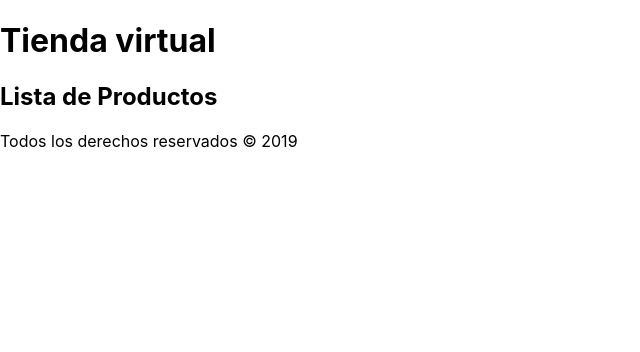
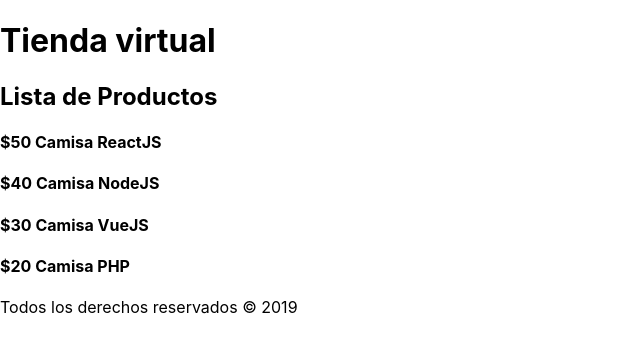
Before and after one commit to jaircanno/basicosReact, a React (Create React App) app: page / in a window 1280 px wide. Shown: the top 352 px of the page, without its empty margins (0-640 px from the left). Built offline with nearby package versions, Linux system fonts and the light colour scheme.

Commit message:
Implementacion de props y map para iterar entre componentes

```diff
--- a/src/App.js
+++ b/src/App.js
@@ -2,7 +2,7 @@
 import React, {Fragment} from 'react';
 import Header from './components/Header.js'
 import Footer from './components/Footer.js'
-import Product from './components/Product.js'
+import ProductList from './components/ProductList.js'
 
 function App() {
 
@@ -30,7 +30,7 @@
             titulo = 'Tienda virtual'
           />
 
-          <Product />
+          <ProductList />
 
           <Footer
               fecha = {fecha}
--- a/src/components/Product.js
+++ b/src/components/Product.js
@@ -1,32 +1,13 @@
-import React, { Component } from 'react';
+import React from 'react';
 
-class Product extends Component {
-
-    /*  ----- State ------------------------------------------------------------------ */
-    /*
-    *   El state se puede considerar como el contenido con el que se trabajará dentro
-    *       del componente, puntos a considerar:
-    *       -   Un state siempre tiene que ser un objeto.
-    */
-    state = {
-        products : [
-            {id: 1, name: 'Camisa ReactJS', precio: 50},
-            {id: 2, name: 'Camisa NodeJS', precio: 40},
-            {id: 3, name: 'Camisa VueJS', precio: 30},
-            {id: 4, name: 'Camisa PHP', precio: 20}
-        ]
-    };
-
-    render() {
-
-        /*  Aqui todavia es posible utilizar código JS */
-        const {products} = this.state;
-        console.log(products);
-
-        return (
-            <h2>Lista de Productos</h2>
-        );
-    }
-}
+/*
+*   En esta ocación se empleo la creación de un componente padre (ProductList), el cual
+*       se utiliza para iterar a cada uno de los elementos (state) con los que cuenta,
+*       para ello se le asigno al componente hijo (Product) ciertas props con los cuales
+*       se desea que itere cada vez que se le mande llamar por medio de un map()
+* */
+const Product = (props) => {
+    return ( <h4> ${props.product.price} {props.product.name} </h4>);
+};
 
 export default Product;
--- /dev/null
+++ b/src/components/ProductList.js
@@ -0,0 +1,48 @@
+import React, { Component, Fragment } from 'react';
+import Product from './Product.js'
+
+class ProductList extends Component {
+
+    /*  ----- State ------------------------------------------------------------------ */
+    /*
+    *   El state se puede considerar como el contenido con el que se trabajará dentro
+    *       del componente, puntos a considerar:
+    *       -   Un state siempre tiene que ser un objeto.
+    */
+    state = {
+        products : [
+            {id: 1, name: 'Camisa ReactJS', price: 50},
+            {id: 2, name: 'Camisa NodeJS', price: 40},
+            {id: 3, name: 'Camisa VueJS', price: 30},
+            {id: 4, name: 'Camisa PHP', price: 20}
+        ],
+        totalBuy: 500,
+        customer: 'Jair Cano'
+    };
+
+    render() {
+
+        /*  Aqui todavia es posible utilizar código JS */
+        const {products} = this.state;
+
+        /*  Los Props se declararan en el componente hijo, se declara el prop Key para
+        *       poder iterar sin errores.
+        *
+        *   Es necesario implementar Fragment para que la iteración pueda ser
+        *       realizada correctamente.
+        */
+        return (
+            <Fragment>
+                <h2>Lista de Productos</h2>
+                {products.map(product=>(
+                    <Product
+                        key = {product.id}
+                        product = {product}
+                    />
+                ))}
+            </Fragment>
+        );
+    }
+}
+
+export default ProductList;
```
